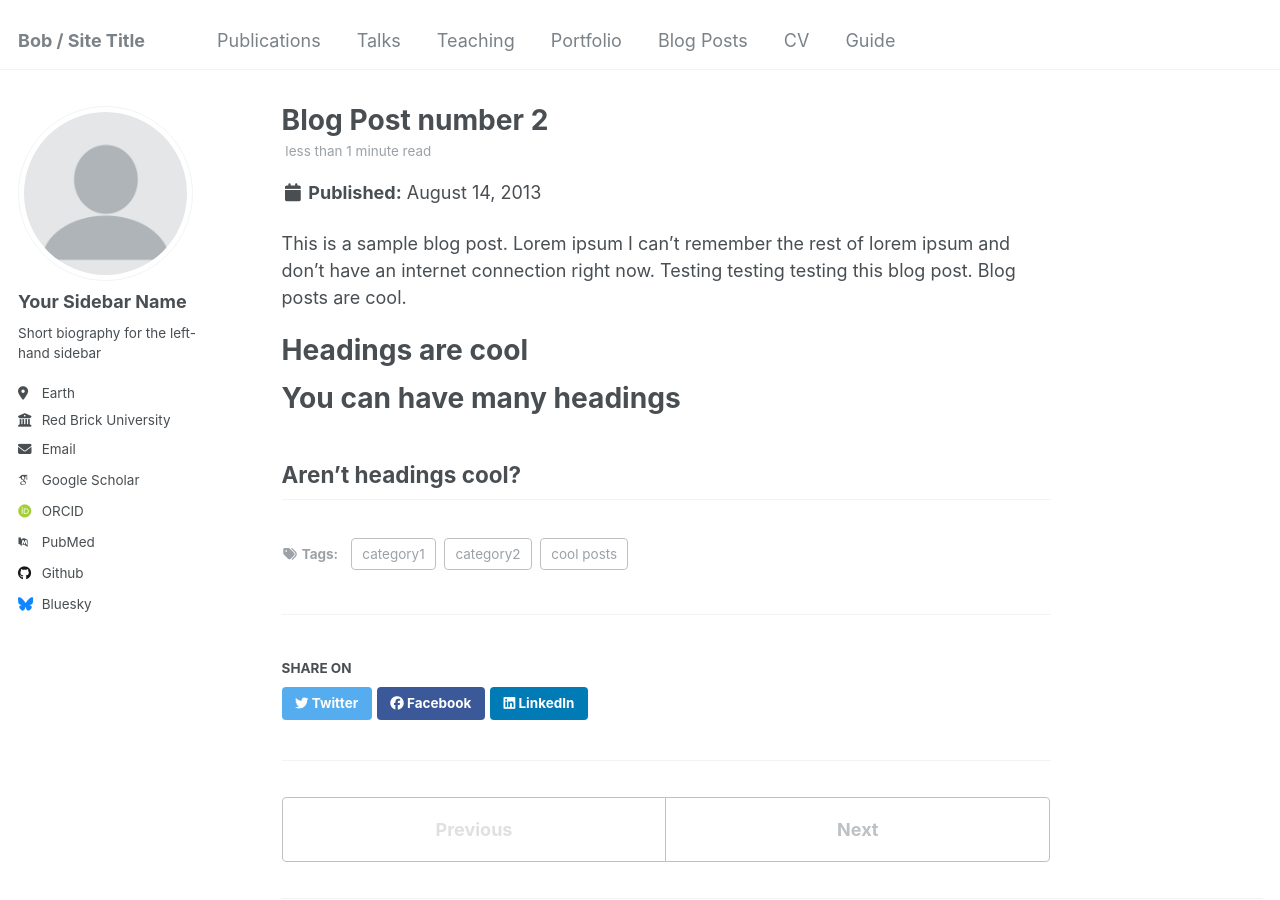
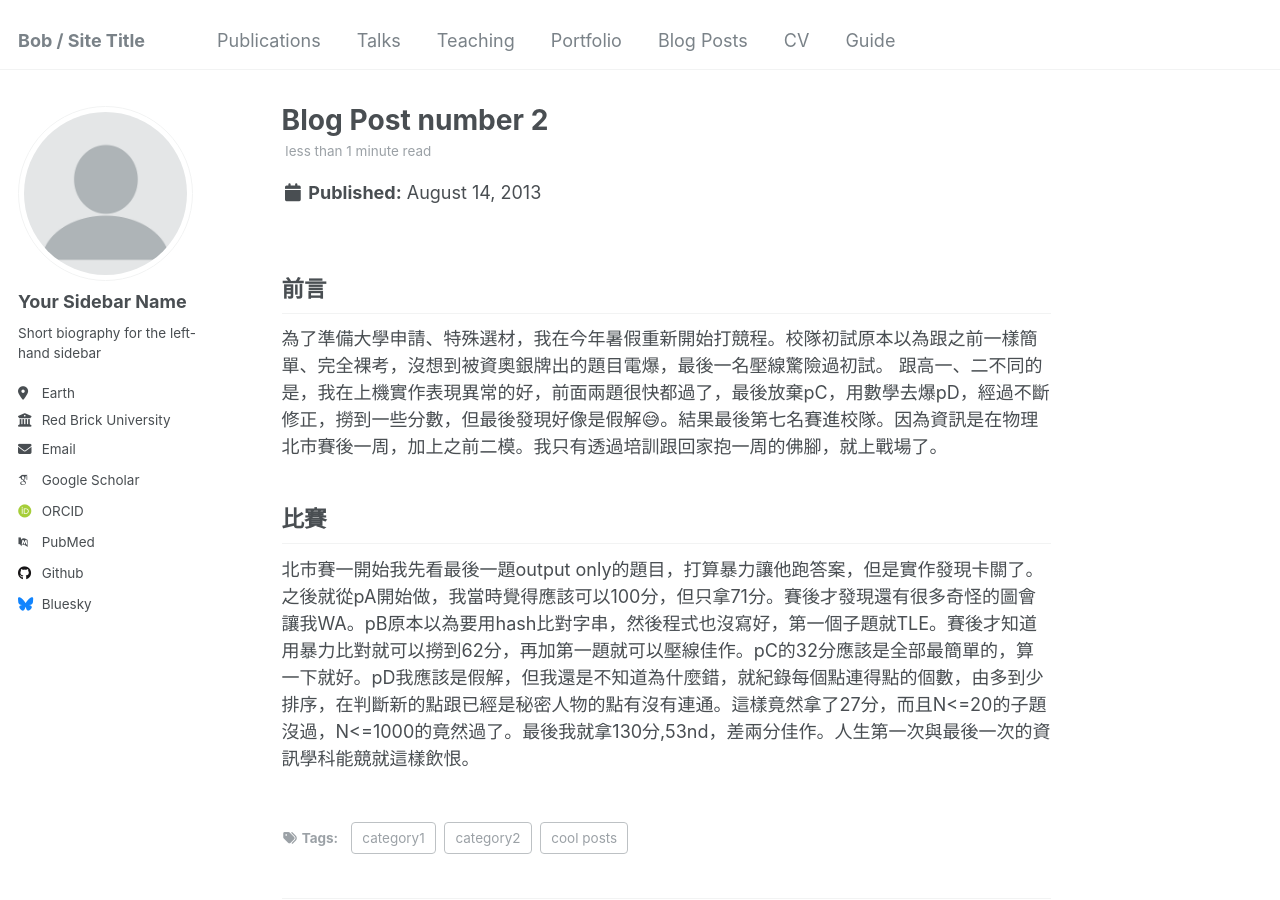
Before and after one commit to hacheng0193/hacheng0193.github.io, a Jekyll site: the page built from _posts/2013-08-14-blog-post-2.md, in a window 1280 px wide and 900 px high. Built offline with Jekyll 4.4.1, drawn with Linux system fonts in a browser that asks for light colours; emoji names are drawn with the system emoji font; some web fonts are replaced.

Commit message:
Update 2013-08-14-blog-post-2.md

```diff
--- a/_posts/2013-08-14-blog-post-2.md
+++ b/_posts/2013-08-14-blog-post-2.md
@@ -8,13 +8,10 @@ tags:
   - category2
 ---
 
-This is a sample blog post. Lorem ipsum I can't remember the rest of lorem ipsum and don't have an internet connection right now. Testing testing testing this blog post. Blog posts are cool.
+## 前言
+為了準備大學申請、特殊選材，我在今年暑假重新開始打競程。校隊初試原本以為跟之前一樣簡單、完全裸考，沒想到被資奧銀牌出的題目電爆，最後一名壓線驚險過初試。
+<!--more-->
+跟高一、二不同的是，我在上機實作表現異常的好，前面兩題很快都過了，最後放棄pC，用數學去爆pD，經過不斷修正，撈到一些分數，但最後發現好像是假解:sweat_smile:。結果最後第七名賽進校隊。因為資訊是在物理北市賽後一周，加上之前二模。我只有透過培訓跟回家抱一周的佛腳，就上戰場了。
 
-Headings are cool
-======
-
-You can have many headings
-======
-
-Aren't headings cool?
-------
+## 比賽
+北市賽一開始我先看最後一題output only的題目，打算暴力讓他跑答案，但是實作發現卡關了。之後就從pA開始做，我當時覺得應該可以100分，但只拿71分。賽後才發現還有很多奇怪的圖會讓我WA。pB原本以為要用hash比對字串，然後程式也沒寫好，第一個子題就TLE。賽後才知道用暴力比對就可以撈到62分，再加第一題就可以壓線佳作。pC的32分應該是全部最簡單的，算一下就好。pD我應該是假解，但我還是不知道為什麼錯，就紀錄每個點連得點的個數，由多到少排序，在判斷新的點跟已經是秘密人物的點有沒有連通。這樣竟然拿了27分，而且N<=20的子題沒過，N<=1000的竟然過了。最後我就拿130分,53nd，差兩分佳作。人生第一次與最後一次的資訊學科能競就這樣飲恨。
```
